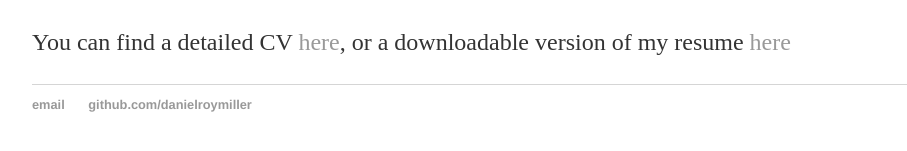
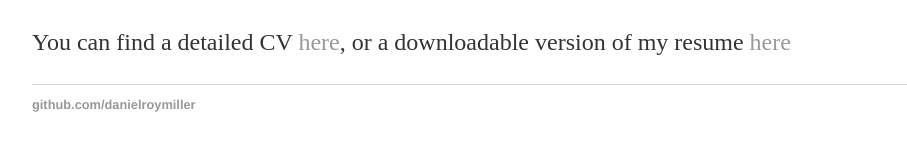
Before and after one commit to danielroymiller/danielroymiller.github.io, a Jekyll site: the page built from index.html, in a window 1280 px wide. Shown: the part 320-471 px from the top of the page, without its empty margins (160-1067 px from the left). Built offline with Jekyll 4.4.1, drawn with Linux system fonts in a browser that asks for light colours.

Commit message:
Update default.html

```diff
--- a/_layouts/default.html
+++ b/_layouts/default.html
@@ -21,9 +21,8 @@
 			</div><!-- /.container -->
 			<footer>
 	    		<ul>
-	        		<li><a href="mailto:danielroymiller@gmail.com">email</a></li>
-	        		<li><a href="https://github.com/danielroymiller">github.com/danielroymiller</a></li>
-				</ul>
+	        		<li><a href="https://danielroymiller.com">github.com/danielroymiller</a></li>
+			</ul>
 			</footer>
 		</body>
 	</html>
```
